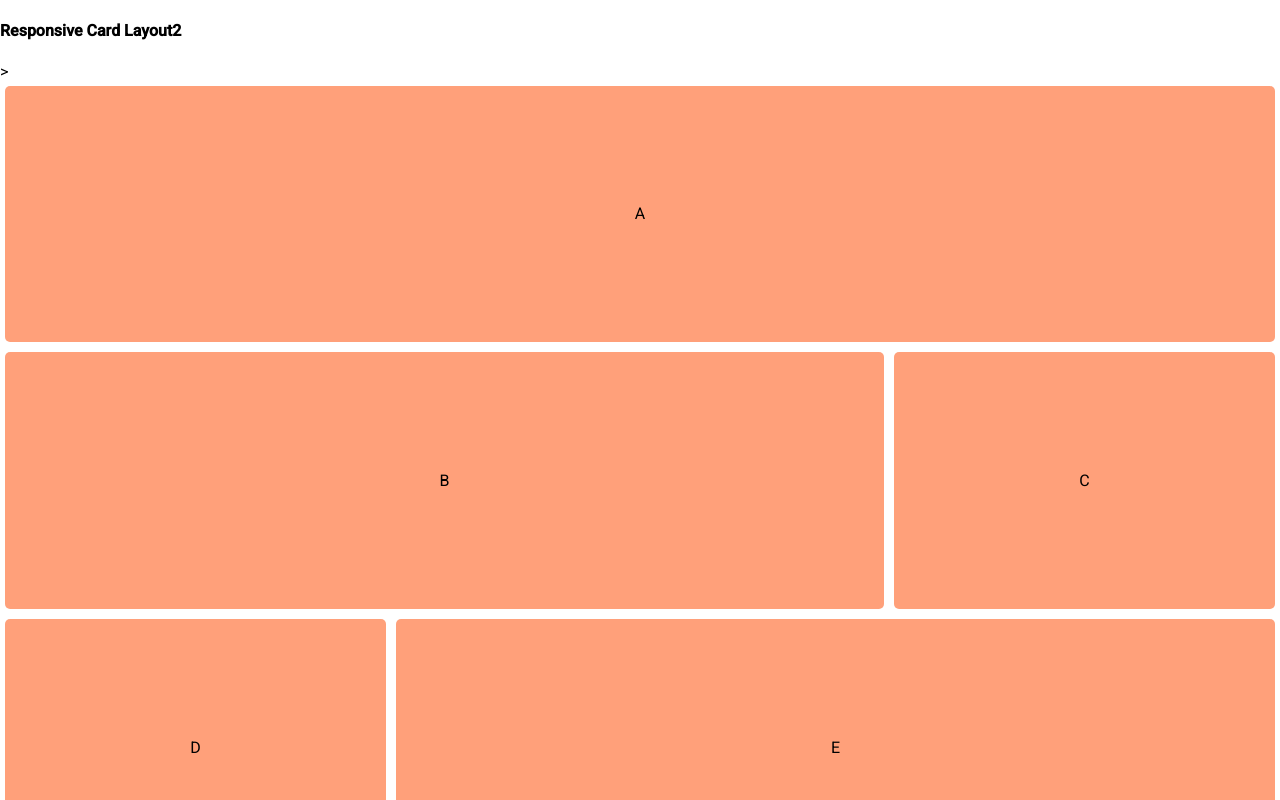
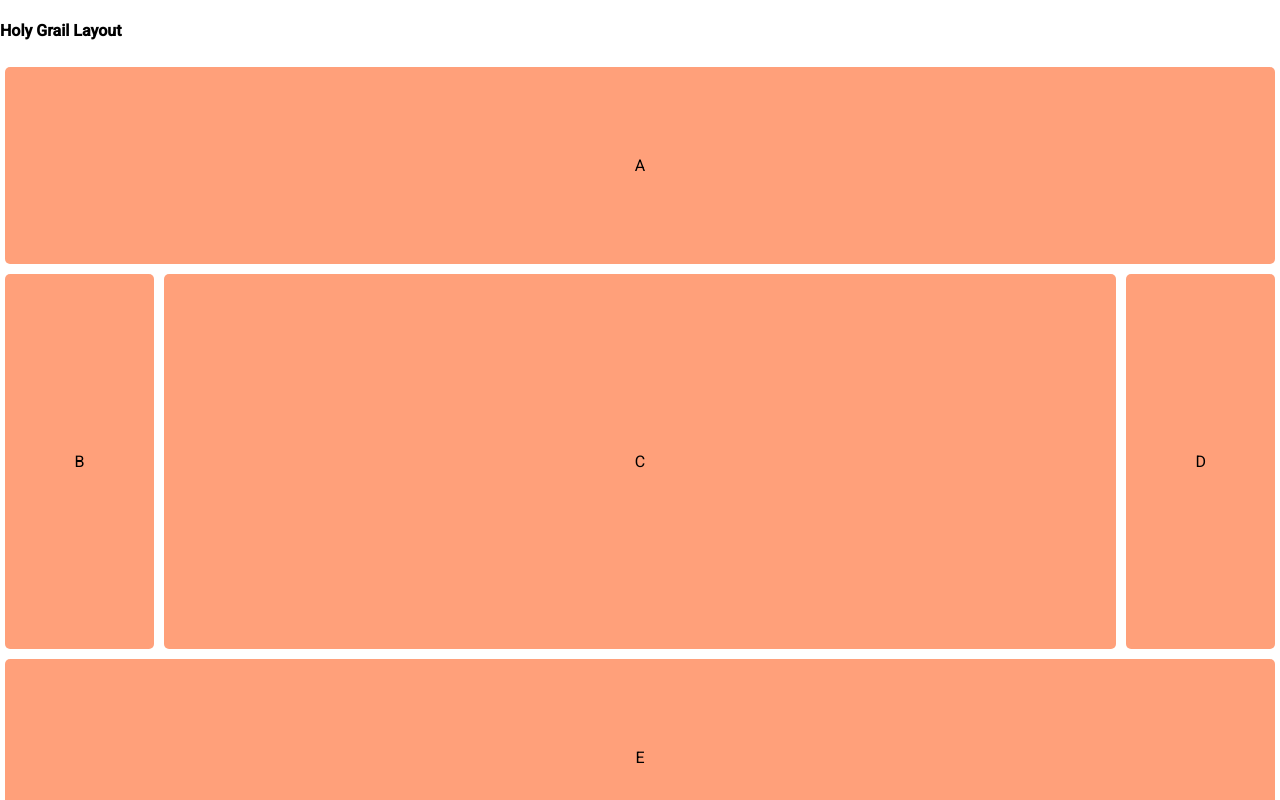
Before and after one commit to FoxGeoff/fxLayout, an Angular app: page / in a window 1280 px wide. Shown: the top 800 px of the page. Built offline with nearby package versions, Linux system fonts and the light colour scheme.

Commit message:
Add Holy Grail Layout

```diff
--- a/src/app/app.component.html
+++ b/src/app/app.component.html
@@ -1,3 +1,5 @@
+<app-holy-grail></app-holy-grail>
+
 <app-card-various></app-card-various>
 
 <app-side-nav></app-side-nav>
--- a/src/app/app.module.ts
+++ b/src/app/app.module.ts
@@ -9,6 +9,7 @@ import { CardsComponent } from './cards/cards.component';
 import { NavBarComponent } from './nav-bar/nav-bar.component';
 import { SideNavComponent } from './side-nav/side-nav.component';
 import { CardVariousComponent } from './card-various/card-various.component';
+import { HolyGrailComponent } from './holy-grail/holy-grail.component';
 
 @NgModule({
   declarations: [
@@ -16,7 +17,8 @@ import { CardVariousComponent } from './card-various/card-various.component';
     CardsComponent,
     NavBarComponent,
     SideNavComponent,
-    CardVariousComponent
+    CardVariousComponent,
+    HolyGrailComponent
   ],
   imports: [
     BrowserModule,
--- /dev/null
+++ b/src/app/holy-grail/holy-grail.component.css
@@ -0,0 +1,11 @@
+.container {
+  padding: 5px;
+  height: 100vh;
+}
+
+.grid-item {
+  background-color: lightsalmon;
+  border-radius: 5px;
+  padding: 10px;
+  height: 100px;
+}
--- /dev/null
+++ b/src/app/holy-grail/holy-grail.component.html
@@ -0,0 +1,17 @@
+<h4>Holy Grail Layout</h4>
+<div fxLayout="column" fxLayoutGap="10px" class="container">
+  <div fxFlex="25%" class="block-1">
+    <div fxFlex fxLayoutAlign="center center" fxFlexFill class="grid-item">A</div>
+  </div>
+  <div fxLayout="row" fxLayout.lt-md="column" fxLayoutGap="10px" fxFlex="50%" class="block-2">
+    <div fxFlex fxHide.lt-md fxLayoutAlign="center center"
+      fxFlexFill class="grid-item">B</div>
+    <div fxFlex="75%" fxLayoutAlign="center center"
+      fxFlexFill class="grid-item">C</div>
+    <div fxFlex fxLayoutAlign="center center"
+      fxFlexFill class="grid-item">D</div>
+  </div>
+  <div fxFlex="25%" class="block-3">
+    <div fxFlex fxLayoutAlign="center center" fxFlexFill class="grid-item">E</div>
+  </div>
+</div>
--- /dev/null
+++ b/src/app/holy-grail/holy-grail.component.ts
@@ -0,0 +1,15 @@
+import { Component, OnInit } from '@angular/core';
+
+@Component({
+  selector: 'app-holy-grail',
+  templateUrl: './holy-grail.component.html',
+  styleUrls: ['./holy-grail.component.css']
+})
+export class HolyGrailComponent implements OnInit {
+
+  constructor() { }
+
+  ngOnInit(): void {
+  }
+
+}
```
Also changed, not shown: 1 other file (tests, documents, lock files or other folders).
